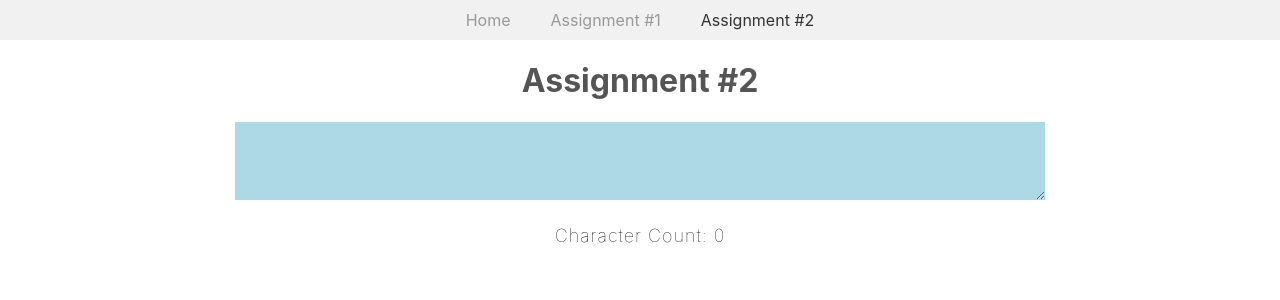
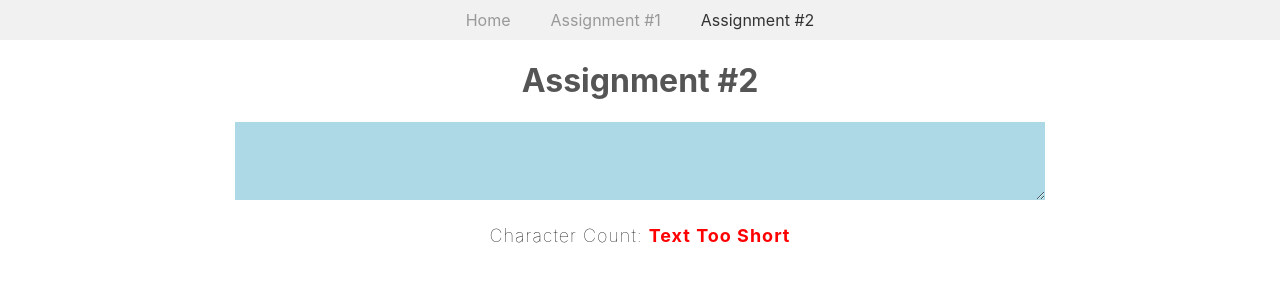
Before and after one commit to christoph-codes/reactTraining, a React (Create React App) app in the folder reactTraining/: page /assignment2 in a window 1280 px wide. Shown: the top 300 px of the page. Built offline with nearby package versions, Linux system fonts and the light colour scheme.

Commit message:
Progress with assignment 2

```diff
--- a/reactTraining/src/components/assignmentTwo/AssignmentTwo.js
+++ b/reactTraining/src/components/assignmentTwo/AssignmentTwo.js
@@ -1,17 +1,38 @@
 import React, { useState } from 'react';
 import InputField from './inputField/InputField';
 import ValidationComp from './validationComp/ValidationComp';
+import CharComp from './charComp/CharComp';
 
 export default function AssignmentTwo() {
     const [inputText, setInputText] = useState('');
     const handleText = e => {
         setInputText(e.target.value);
     }
+
+    let characters = [...inputText.split(' ')];
+    console.log(characters);
+
+    const deleteWord = (index) => {
+        let words = characters;
+        words.splice(index, 1);
+        setInputText(words);
+    }
+
+    let chars = null;
+    if(inputText.length > 0) {
+        chars = (
+            characters.map((char, index) => {
+                    return <CharComp key={index} letters={char} onClick={() => deleteWord(index)} />
+            })
+        )
+    }
+
     return (
         <div className="AssignmentTwo">
             <h1 className="page-header">Assignment #2</h1>
             <InputField onChange={handleText} text={inputText}/>
-            <ValidationComp length={inputText.length}/>
+            <ValidationComp length={inputText.length} text={inputText}/>
+            {chars}
         </div>
     )
 }
--- /dev/null
+++ b/reactTraining/src/components/assignmentTwo/charComp/CharComp.js
@@ -0,0 +1,10 @@
+import React from 'react';
+import './CharComp.scss';
+
+export default function CharComp(props) {
+    return (
+        <div onClick={props.onClick} className="CharComp">
+            <p>{props.letters}</p>
+        </div>
+    )
+}
--- /dev/null
+++ b/reactTraining/src/components/assignmentTwo/charComp/CharComp.scss
@@ -0,0 +1,8 @@
+.CharComp {
+    display:inline-block;
+    padding: 10px 30px;
+    text-align: center;
+    margin: 5px;
+    background: #f1f1f1;
+    border-radius: 5px
+}
--- a/reactTraining/src/components/assignmentTwo/validationComp/ValidationComp.js
+++ b/reactTraining/src/components/assignmentTwo/validationComp/ValidationComp.js
@@ -1,7 +1,24 @@
-import React from 'react';
+import React from "react";
+import "./ValidationComp.scss";
 
 export default function ValidationComp(props) {
-    return (
-    <p>Character Count: {props.length}</p>
-    )
+  let charMessage = null;
+  if (props.length >= 50) {
+    charMessage = {
+      message: "Text Long Enough",
+      class: "green"
+    };
+  } else {
+    charMessage = {
+      message: "Text Too Short",
+      class: "red"
+    };
+  }
+  return (
+    <div className="ValidationComp">
+      <p>
+        Character Count: <span className={charMessage.class}>{charMessage.message}</span>
+      </p>
+    </div>
+  );
 }
--- /dev/null
+++ b/reactTraining/src/components/assignmentTwo/validationComp/ValidationComp.scss
@@ -0,0 +1,13 @@
+.ValidationComp {
+  p {
+    span {
+      font-weight: bold;
+      &.red {
+        color: red;
+      }
+      &.green {
+          color: green;
+        }
+    }
+  }
+}
```
